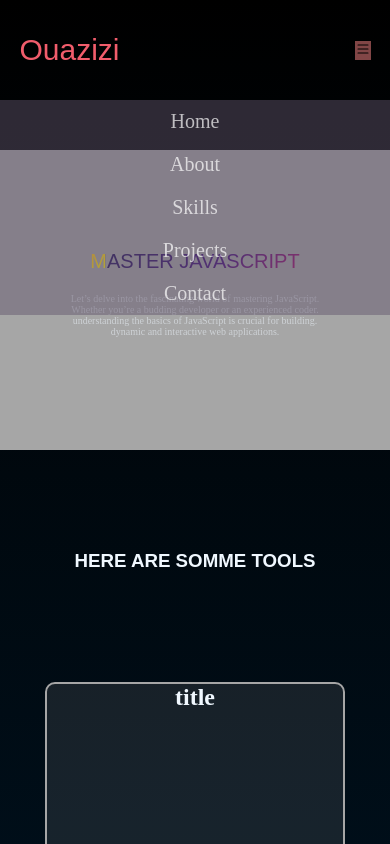
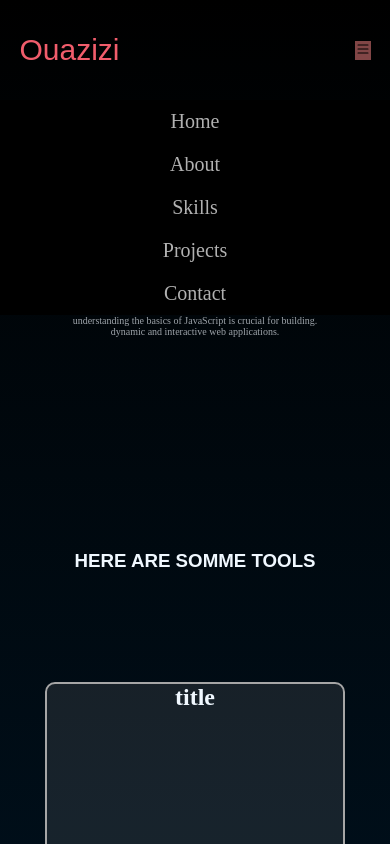
Before and after one commit to helouazizi/master-javascript.github.io, a plain HTML site: page index.html in a window 390 px wide. Both pictures are taken after a click on the button 362 px from the left and 50 px from the top of the page. Shown: the top 844 px of the page. Drawn offline with Linux system fonts and the light colour scheme; a web font is replaced by a local one.

Commit message:
add backround to nav bar mobile

```diff
--- a/style.css
+++ b/style.css
@@ -86,7 +86,7 @@ body {
 .information {
     text-align: center;
     padding-top: 100px;
-    color: rgba(240, 248, 255, 0.539);
+    color: rgba(240, 248, 255, 0.654);
 }
 
 .information h2 {
@@ -180,7 +180,7 @@ body {
         width: 100%;
         height: auto;
         text-align: center;
-        background-color: rgba(96, 85, 107, 0.479);
+        background-color: rgb(0, 0, 0);
         color: rgba(240, 248, 255, 0.775);
     }
 
@@ -208,7 +208,7 @@ body {
 
     .description {
         display: block;
-        background-color: #a6a6a6;
+        background-color: #a6a6a600;
         height: 300px;
     }
 
```
